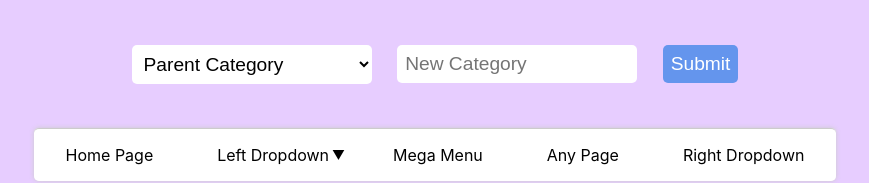
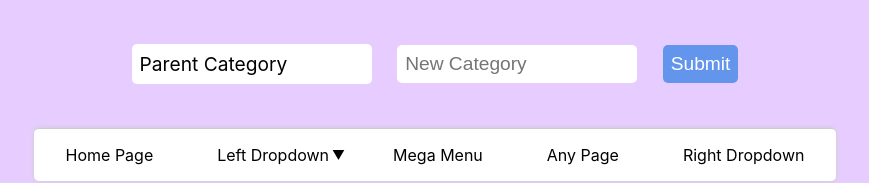
Before and after one commit to faiyazkhan024/react-mldn, a React (Create React App) app: page / in a window 1280 px wide. Shown: the top 183 px of the page, without its empty margins (205-1074 px from the left). Built offline with nearby package versions, Linux system fonts and the light colour scheme.

Commit message:
Change select Ui

```diff
--- a/src/index.css
+++ b/src/index.css
@@ -25,3 +25,15 @@ button {
 button:hover {
   cursor: pointer;
 }
+
+select {
+  display: flex;
+  border: none;
+  outline: none;
+  appearance: none;
+  background-color: transparent;
+  font-family: inherit;
+  font-size: inherit;
+  cursor: inherit;
+  line-height: inherit;
+}
```
